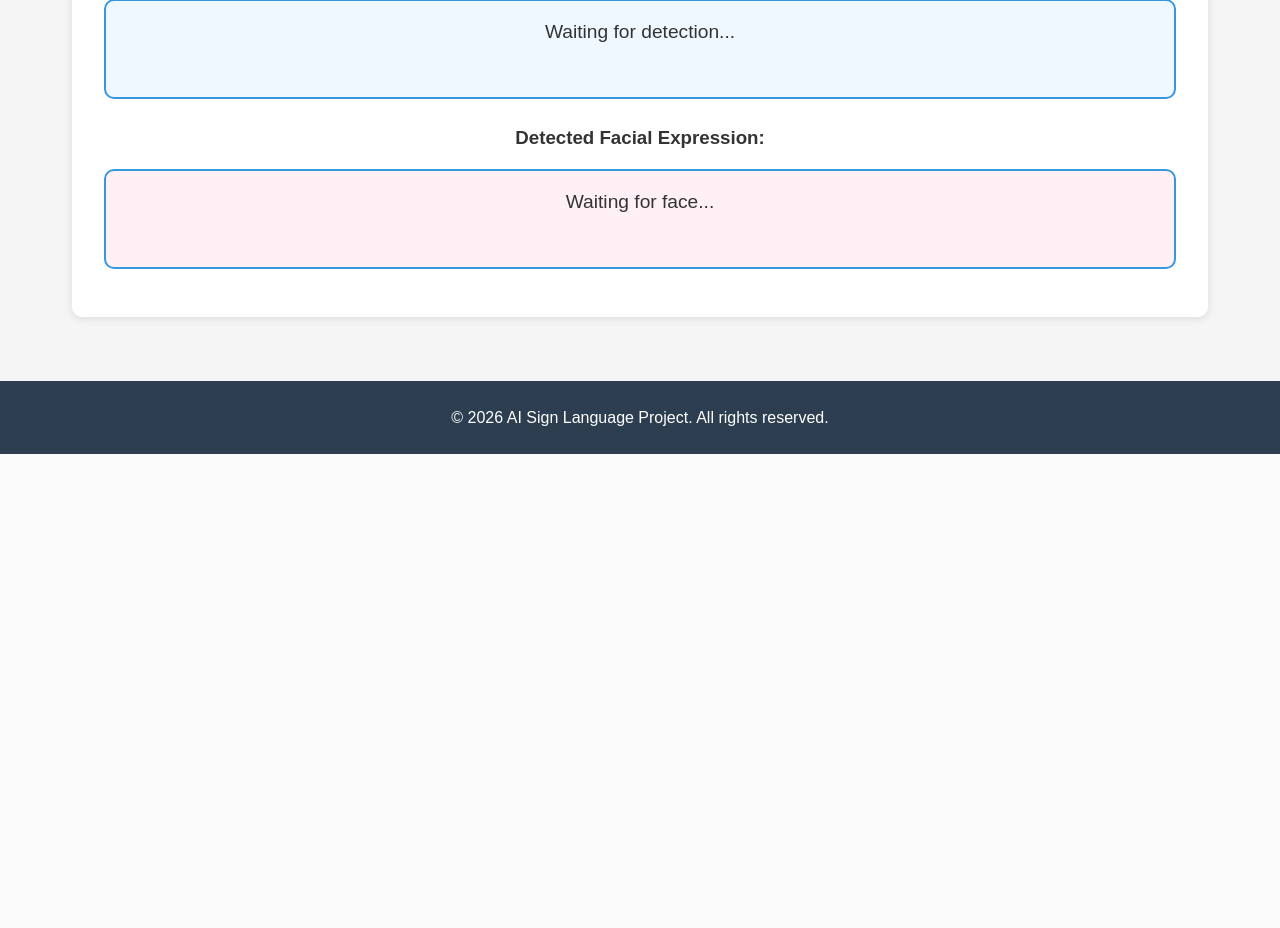
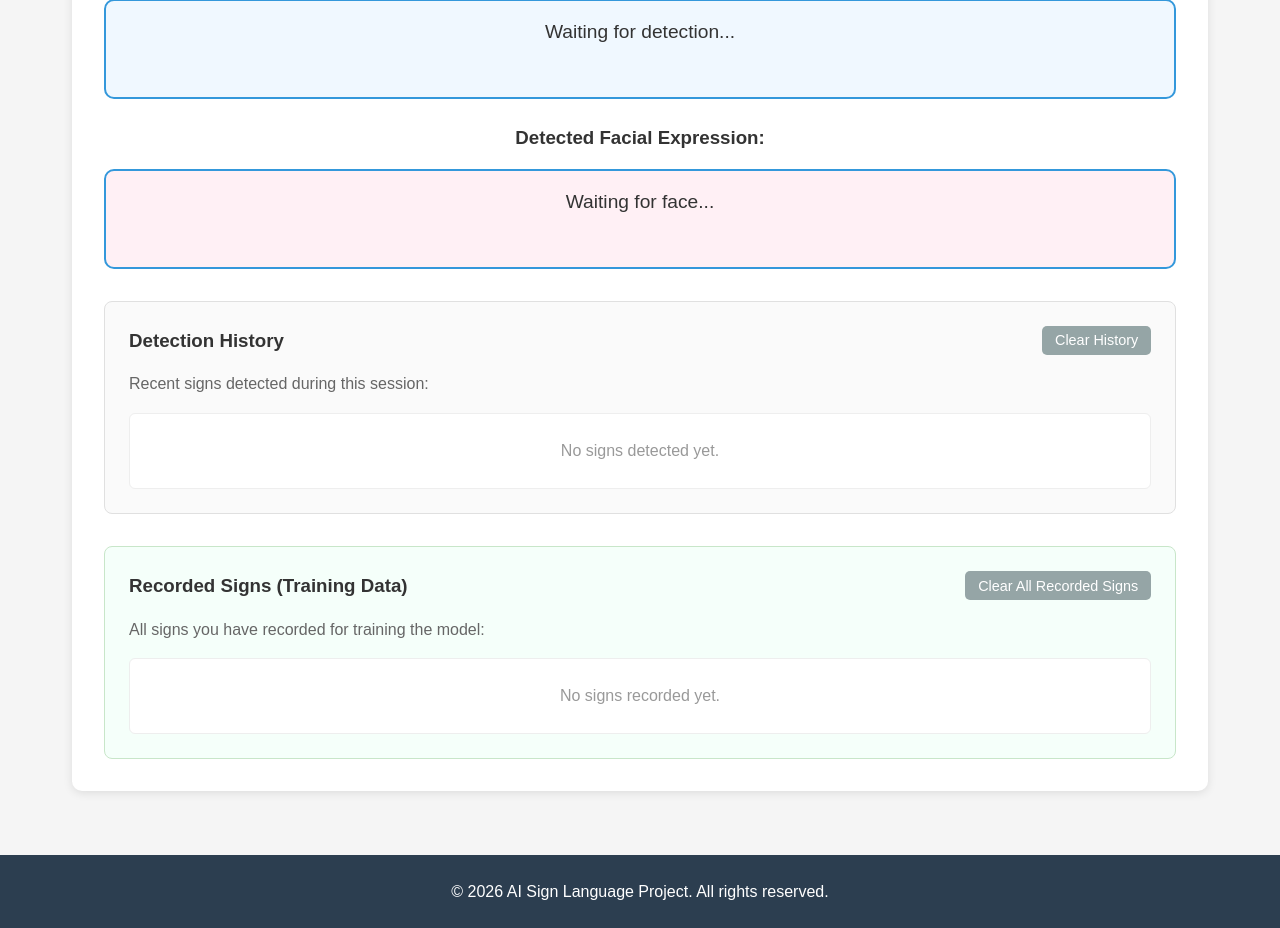
Before and after one commit to viinx09/AI_Sign_Language_project1, a Flask app: page /detection in a window 1280 px wide. Shown: the part 1251-2179 px from the top of the page. Before the commit the page ends 1705 px from the top, so only its background shows below. Run offline with Flask 3, Linux system fonts and the light colour scheme; some libraries are stand-ins or nearby versions.

Commit message:
Add recorded signs history: detection log w/ timestamps + training data summary with clear buttons

```diff
--- a/frontend/static/js/main.js
+++ b/frontend/static/js/main.js
@@ -237,6 +237,113 @@ document.addEventListener('DOMContentLoaded', async function() {
     let lastFrameTime = 0;
     let lastDetectionTime = 0;
 
+    // Detection & Training History
+    let detectionHistory = JSON.parse(localStorage.getItem('detectionHistory') || '[]');
+    let lastLoggedSign = '';
+    let lastLoggedTime = 0;
+    const SIGN_LOG_COOLDOWN_MS = 1500; // Prevent duplicate entries for same sign
+    const clearDetectionHistoryBtn = document.getElementById('clearDetectionHistory');
+    const clearTrainingHistoryBtn = document.getElementById('clearTrainingHistory');
+    const detectionHistoryList = document.getElementById('detectionHistoryList');
+    const trainingHistoryList = document.getElementById('trainingHistoryList');
+
+    function formatTime(timestamp) {
+        const d = new Date(timestamp);
+        const h = String(d.getHours()).padStart(2, '0');
+        const m = String(d.getMinutes()).padStart(2, '0');
+        const s = String(d.getSeconds()).padStart(2, '0');
+        return `${h}:${m}:${s}`;
+    }
+
+    function addDetectionToHistory(signName) {
+        const now = Date.now();
+        if (signName === lastLoggedSign && (now - lastLoggedTime) < SIGN_LOG_COOLDOWN_MS) return;
+        lastLoggedSign = signName;
+        lastLoggedTime = now;
+
+        detectionHistory.unshift({ sign: signName, time: now });
+        if (detectionHistory.length > 100) detectionHistory.pop();
+        localStorage.setItem('detectionHistory', JSON.stringify(detectionHistory));
+        renderDetectionHistory();
+    }
+
+    function renderDetectionHistory() {
+        if (!detectionHistoryList) return;
+        if (detectionHistory.length === 0) {
+            detectionHistoryList.innerHTML = '<p style="color: #999; text-align: center; padding: 1rem;">No signs detected yet.</p>';
+            return;
+        }
+        detectionHistoryList.innerHTML = detectionHistory.map(item => `
+            <div style="display: flex; justify-content: space-between; padding: 0.5rem 0.8rem; border-bottom: 1px solid #f0f0f0;">
+                <span style="font-weight: 600; color: #2c3e50;">${escapeHtml(item.sign)}</span>
+                <span style="color: #888; font-size: 0.85rem;">${formatTime(item.time)}</span>
+            </div>
+        `).join('');
+    }
+
+    function renderTrainingHistory() {
+        if (!trainingHistoryList) return;
+        if (trainingData.length === 0) {
+            trainingHistoryList.innerHTML = '<p style="color: #999; text-align: center; padding: 1rem;">No signs recorded yet.</p>';
+            return;
+        }
+        const counts = {};
+        trainingData.forEach(d => {
+            counts[d.label] = (counts[d.label] || 0) + 1;
+        });
+        const entries = Object.entries(counts);
+        const totalSamples = entries.reduce((s, e) => s + e[1], 0);
+        trainingHistoryList.innerHTML = `
+            <div style="padding: 0.5rem 0.8rem; border-bottom: 2px solid #e0e0e0; margin-bottom: 0.5rem;">
+                <span style="font-weight: 600; color: #2c3e50;">Total:</span>
+                <span style="color: #888;"> ${entries.length} sign(s) &middot; ${totalSamples} sample(s)</span>
+            </div>
+            ${entries.map(([label, count]) => `
+                <div style="display: flex; justify-content: space-between; padding: 0.5rem 0.8rem; border-bottom: 1px solid #f0f0f0;">
+                    <span style="font-weight: 600; color: #27ae60;">${escapeHtml(label)}</span>
+                    <span style="color: #888; font-size: 0.9rem;">${count} sample(s)</span>
+                </div>
+            `).join('')}
+        `;
+    }
+
+    function escapeHtml(str) {
+        const div = document.createElement('div');
+        div.textContent = str;
+        return div.innerHTML;
+    }
+
+    if (clearDetectionHistoryBtn) {
+        clearDetectionHistoryBtn.style.cursor = 'pointer';
+        clearDetectionHistoryBtn.addEventListener('click', () => {
+            if (confirm('Clear detection history?')) {
+                detectionHistory = [];
+                localStorage.removeItem('detectionHistory');
+                lastLoggedSign = '';
+                lastLoggedTime = 0;
+                renderDetectionHistory();
+                showStatus('Detection history cleared');
+            }
+        });
+    }
+
+    if (clearTrainingHistoryBtn) {
+        clearTrainingHistoryBtn.style.cursor = 'pointer';
+        clearTrainingHistoryBtn.addEventListener('click', () => {
+            if (confirm('Delete ALL recorded training signs? This cannot be undone.')) {
+                trainingData = [];
+                localStorage.removeItem('signTrainingData');
+                renderTrainingHistory();
+                if (recordStatus) recordStatus.textContent = 'No saved data yet! Start by recording your first sign!';
+                showStatus('All recorded training signs deleted');
+            }
+        });
+    }
+
+    // Initial render on load
+    renderDetectionHistory();
+    renderTrainingHistory();
+
     // Facial landmark indices for expressions
     const TOP_LIP = 13;
     const BOTTOM_LIP = 14;
@@ -442,10 +549,9 @@ document.addEventListener('DOMContentLoaded', async function() {
                 } else if (trainingData.length > 0) {
                     const predictedSign = knnClassify(flatLandmarks);
                     if (detectedText && predictedSign) {
-                        // Only speak if the sign is different from last spoken
+                        addDetectionToHistory(predictedSign);
                         if (detectedText.textContent !== predictedSign) {
                             detectedText.textContent = predictedSign;
-                            // Speak the detected sign
                             if ('speechSynthesis' in window) {
                                 try {
                                     speechSynthesis.cancel();
@@ -514,15 +620,14 @@ document.addEventListener('DOMContentLoaded', async function() {
             recordBtn.style.display = 'inline-block';
 
             if (currentSignData.length > 0) {
-                // Add recorded data to training set
                 const label = signNameInput.value;
                 currentSignData.forEach(landmarks => {
                     trainingData.push({ label, landmarks });
                 });
                 if (recordStatus) recordStatus.textContent = `Saved ${currentSignData.length} samples for "${label}"! Total training data: ${trainingData.length}`;
 
-                // Save to localStorage
                 localStorage.setItem('signTrainingData', JSON.stringify(trainingData));
+                renderTrainingHistory();
             } else {
                 if (recordStatus) recordStatus.textContent = 'No data recorded!';
             }
@@ -545,6 +650,7 @@ document.addEventListener('DOMContentLoaded', async function() {
 
         // Combine pre-loaded and saved data
         trainingData = [...preLoadedSigns, ...initialTrainingData];
+        renderTrainingHistory();
     }
 
     // Detection mode toggles
--- a/frontend/templates/base.html
+++ b/frontend/templates/base.html
@@ -52,6 +52,6 @@
     <script src="https://cdn.jsdelivr.net/npm/@mediapipe/face_mesh/face_mesh.js" onerror="_mediaPipeScriptError('face_mesh')"></script>
     <script src="https://cdn.jsdelivr.net/npm/@mediapipe/camera_utils/camera_utils.js" onerror="_mediaPipeScriptError('camera_utils')"></script>
     <script src="https://cdn.jsdelivr.net/npm/@mediapipe/drawing_utils/drawing_utils.js" onerror="_mediaPipeScriptError('drawing_utils')"></script>
-    <script src="/static/js/main.js?v=20260727a"></script>
+    <script src="/static/js/main.js?v=20260727b"></script>
 </body>
 </html>
--- a/frontend/templates/detection.html
+++ b/frontend/templates/detection.html
@@ -78,6 +78,30 @@
             <h3 style="margin-top: 1.5rem;">Detected Facial Expression:</h3>
             <p id="detectedFacial" class="text-box" style="background-color: #fff0f5;">Waiting for face...</p>
         </div>
+
+        <!-- Detection History -->
+        <div class="detection-history" style="margin-top: 2rem; background-color: #fafafa; padding: 1.5rem; border-radius: 8px; border: 1px solid #e0e0e0;">
+            <div style="display: flex; justify-content: space-between; align-items: center; margin-bottom: 1rem;">
+                <h3 style="margin: 0;">Detection History</h3>
+                <button id="clearDetectionHistory" class="btn-secondary" style="padding: 0.4rem 0.8rem; font-size: 0.9rem;">Clear History</button>
+            </div>
+            <p style="color: #666; margin-bottom: 1rem;">Recent signs detected during this session:</p>
+            <div id="detectionHistoryList" style="max-height: 250px; overflow-y: auto; background: white; border-radius: 6px; padding: 0.5rem; min-height: 60px; border: 1px solid #eee;">
+                <p style="color: #999; text-align: center; padding: 1rem;">No signs detected yet.</p>
+            </div>
+        </div>
+
+        <!-- Recorded Training Signs History -->
+        <div class="training-history" style="margin-top: 2rem; background-color: #f5fffa; padding: 1.5rem; border-radius: 8px; border: 1px solid #c8e6c9;">
+            <div style="display: flex; justify-content: space-between; align-items: center; margin-bottom: 1rem;">
+                <h3 style="margin: 0;">Recorded Signs (Training Data)</h3>
+                <button id="clearTrainingHistory" class="btn-secondary" style="padding: 0.4rem 0.8rem; font-size: 0.9rem;">Clear All Recorded Signs</button>
+            </div>
+            <p style="color: #666; margin-bottom: 1rem;">All signs you have recorded for training the model:</p>
+            <div id="trainingHistoryList" style="max-height: 250px; overflow-y: auto; background: white; border-radius: 6px; padding: 0.5rem; min-height: 60px; border: 1px solid #eee;">
+                <p style="color: #999; text-align: center; padding: 1rem;">No signs recorded yet.</p>
+            </div>
+        </div>
     </div>
 </section>
 {% endblock %}
```
